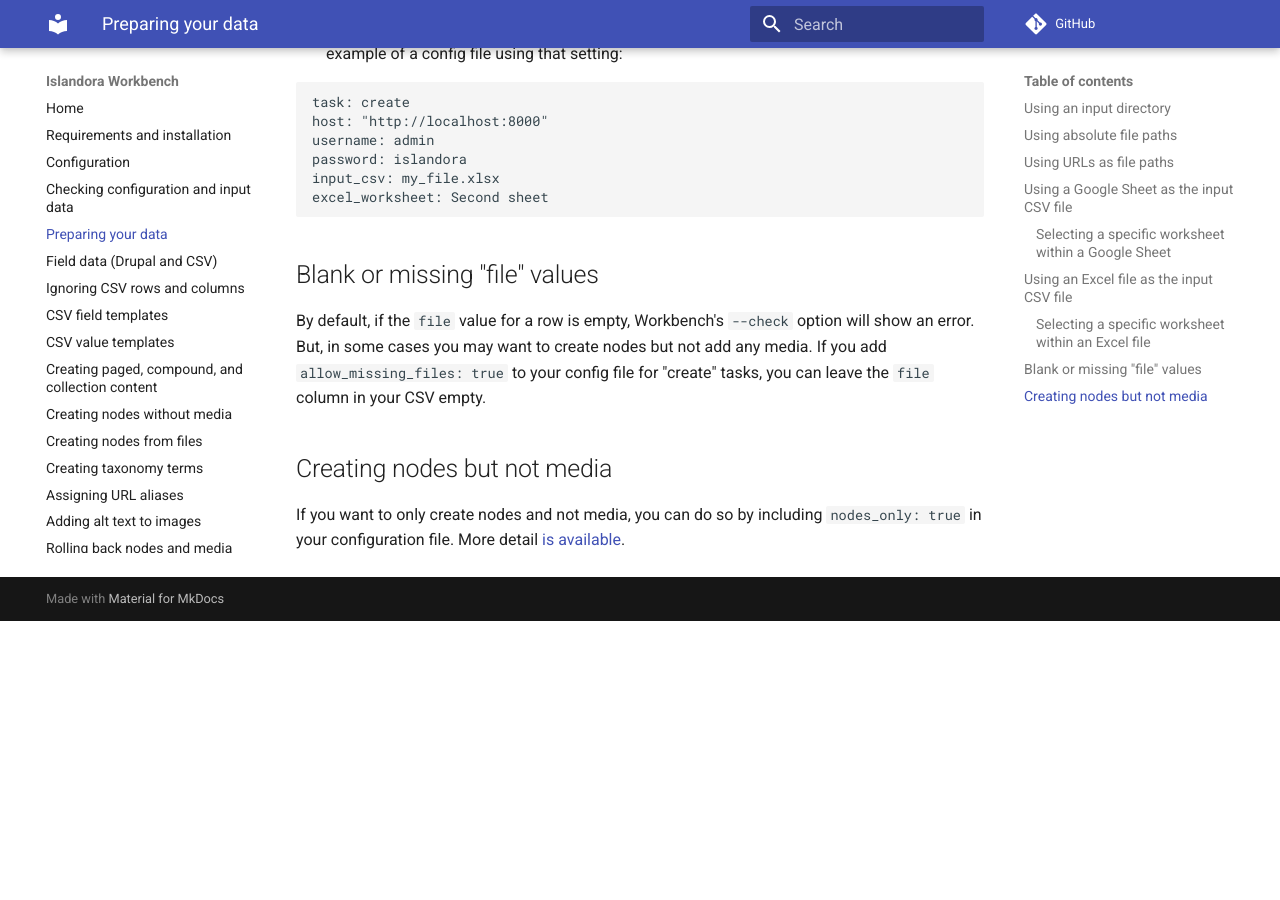
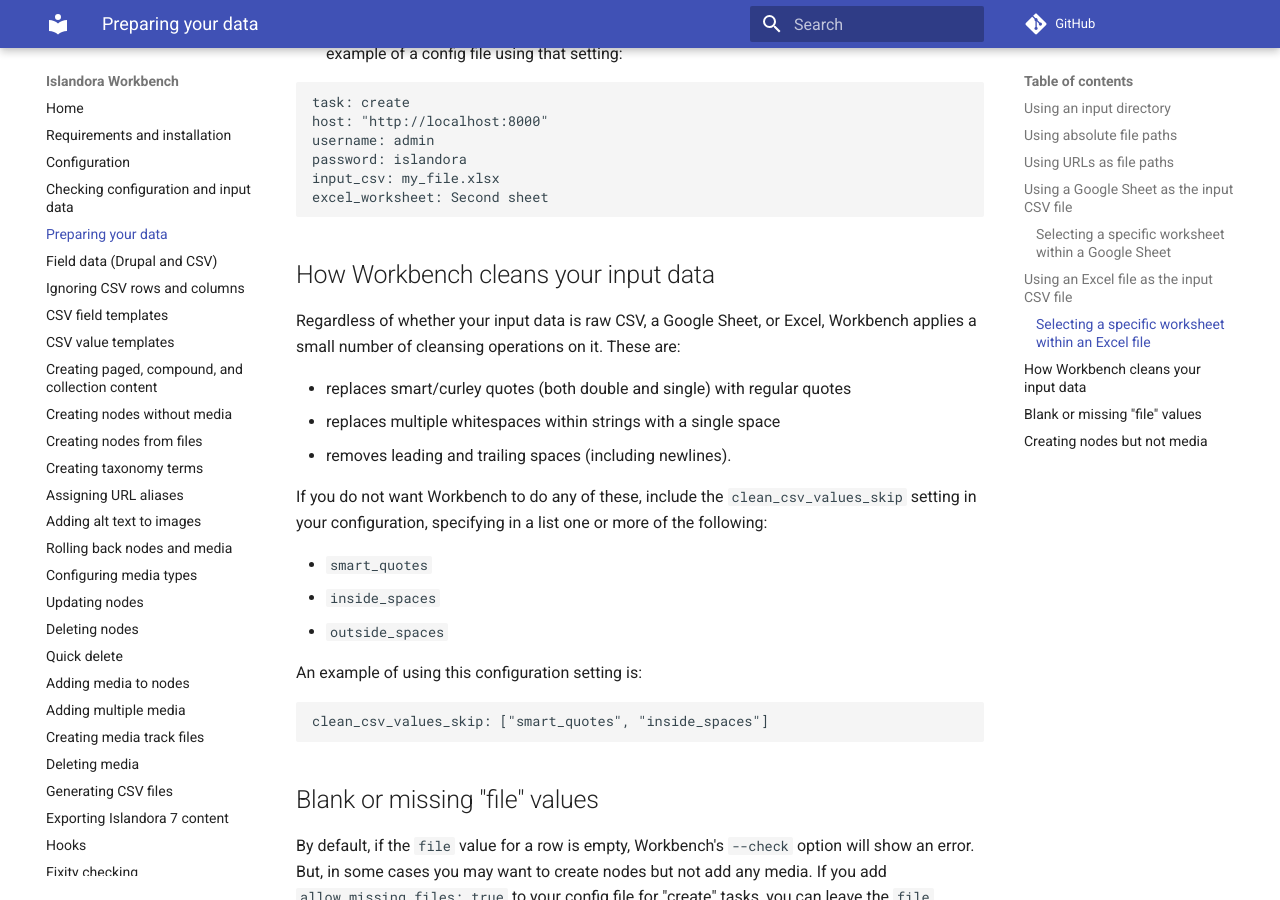
Before and after one commit to mjordan/islandora_workbench_docs, an MkDocs documentation site: the page built from docs/preparing_data.md, in a window 1280 px wide and 900 px high, scrolled down 6903 px. Built offline with MkDocs 1.6.1 and Material for MkDocs 9.7.7, drawn with Linux system fonts in a browser that asks for light colours; comment, search, counter and statistics services are not loaded; before the commit the page ends 7524 px from its top, so only the background shows below that.

Commit message:
Added How Workbench cleans your data, plus corresponding updates to Configuration and Fields.

````diff
--- a/docs/configuration.md
+++ b/docs/configuration.md
@@ -119,6 +119,7 @@
 | csv_start_row  |  |  | Used in all tasks. Tells Workbench to ignore all rows/records in input CSV (or Google Sheet or Excel) before the designated row number. [More information](/islandora_workbench_docs/ignoring_csv_rows_and_columns/#using-csv-row-ranges) is available. |
 | csv_stop_row  |  |  | Used in all tasks. Tells Workbench to ignore all rows/records in input CSV (or Google Sheet or Excel) after the designated row number. [More information](/islandora_workbench_docs/ignoring_csv_rows_and_columns/#using-csv-row-ranges) is available.|
 | csv_headers  |  | names  | Used in "create", "update" and "create_terms" tasks. Set to "labels" to allow use of field labels (as opposed to machine names) as CSV column headers. |
+| clean_csv_values_skip  |  | [] (empty list)]  | Used in all tasks that use CSV input files. See "[How Workbench cleans your input data](/islandora_workbench_docs/preparing_data/#how-workbench-cleans-your-input-data)" for more information. |
 
 ### Output CSV settings
 
--- a/docs/fields.md
+++ b/docs/fields.md
@@ -198,7 +198,7 @@
 
 Some things to note about Drupal text fields:
 
-* Islandora Workbench populates Drupal text fields verbatim with the content provided in the CSV file, but, depending on a field's configuration, Drupal may apply [text filters](https://www.drupal.org/node/213156).
+* Islandora Workbench populates Drupal text fields verbatim with the content provided in the CSV file (with [this exception](/islandora_workbench_docs/preparing_data/#how-workbench-cleans-your-input-data)), but, depending on a field's configuration, Drupal may apply [text filters](https://www.drupal.org/node/213156).
 * Text fields may be configured to have a maximum length. Running Workbench with `--check` will produce a warning if any of the values in your CSV file surpass the configured maximum length of a field.
 * Some specialized forms of text fields, such as EDTF, enforce or prohibit the presence of specific types of characters (see below for EDTF's requirements).
 
--- a/docs/preparing_data.md
+++ b/docs/preparing_data.md
@@ -251,6 +251,26 @@
 excel_worksheet: Second sheet
 ```
 
+## How Workbench cleans your input data
+
+Regardless of whether your input data is raw CSV, a Google Sheet, or Excel, Workbench applies a small number of cleansing operations on it. These are:
+
+* replaces smart/curley quotes (both double and single) with regular quotes
+* replaces multiple whitespaces within strings with a single space
+* removes leading and trailing spaces (including newlines).
+
+If you do not want Workbench to do any of these, include the `clean_csv_values_skip` setting in your configuration, specifying in a list one or more of the following:
+
+* `smart_quotes`
+* `inside_spaces`
+* `outside_spaces`
+
+An example of using this configuration setting is:
+
+```
+clean_csv_values_skip: ["smart_quotes", "inside_spaces"]
+```
+
 ## Blank or missing "file" values
 
 By default, if the `file` value for a row is empty, Workbench's `--check` option will show an error. But, in some cases you may want to create nodes but not add any media. If you add `allow_missing_files: true` to your config file for "create" tasks, you can leave the `file` column in your CSV empty.
````
Also changed, not shown: docs/changelog.md (+2 -0 lines).
